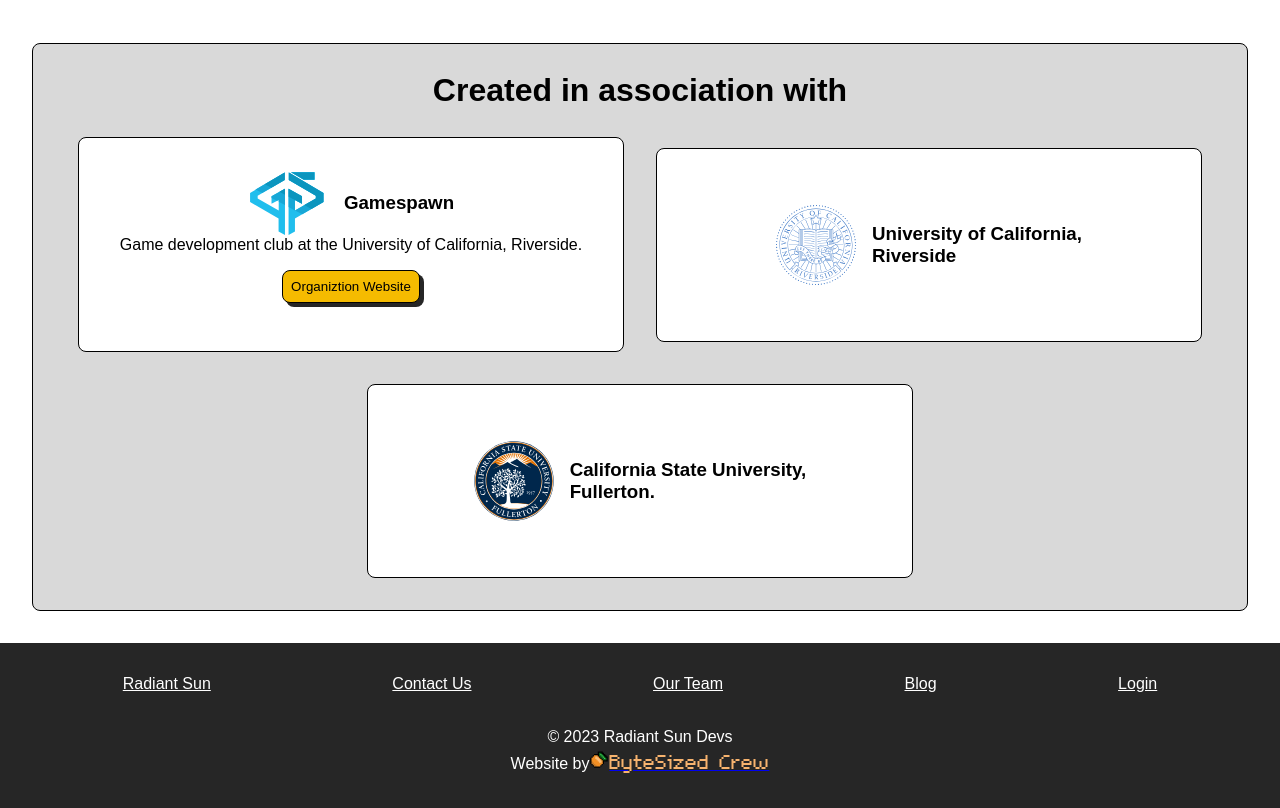
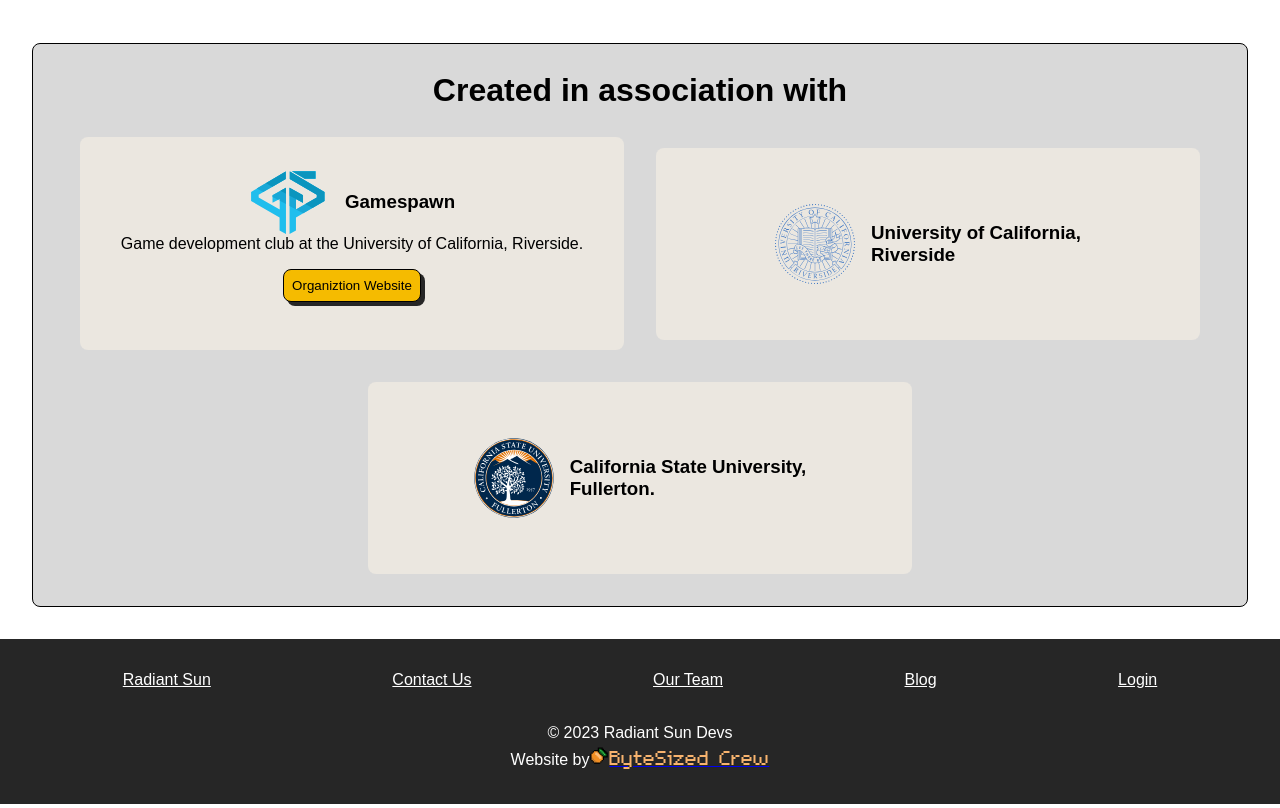
Before and after one commit to zen-da-baker/radiant-sun-website, a Next.js app in the folder next-website/: page / in a window 1280 px wide. Shown: the part 1000-1808 px from the top of the page. Built offline with nearby package versions, Linux system fonts and the light colour scheme.

Commit message:
Card styling added

```diff
--- a/next-website/styles/card.css
+++ b/next-website/styles/card.css
@@ -1,6 +1,8 @@
 .card {
 
-    border: 0.1rem solid black;
+    /* border: 0.1rem solid black; */
+
+    background-color: hsl( 40, 20%, 90% );
 
     border-radius: 0.5rem;
 
@@ -14,6 +16,4 @@
 
     max-height: 18rem;
 
-    background-color: white;
-
 }
--- a/next-website/styles/main.css
+++ b/next-website/styles/main.css
@@ -72,6 +72,18 @@ h1 {
 }
 
 .flex {
+
+    display: flex;
+
+    flex-wrap: wrap;
+
+    justify-content: center;
+
+    align-items: center;
+
+}
+
+.gallery {
 
     display: flex;
 
```
Also changed, not shown: next-website/src/app/admin/blogs/page.tsx (+23 -6 lines).
